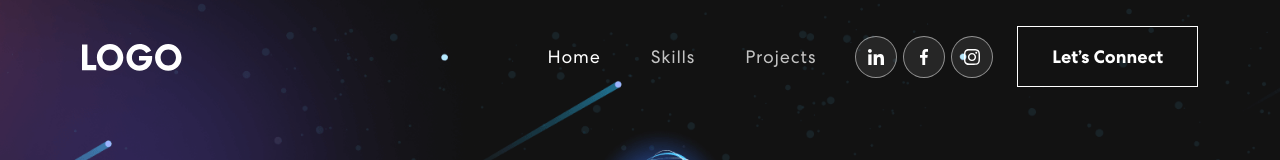
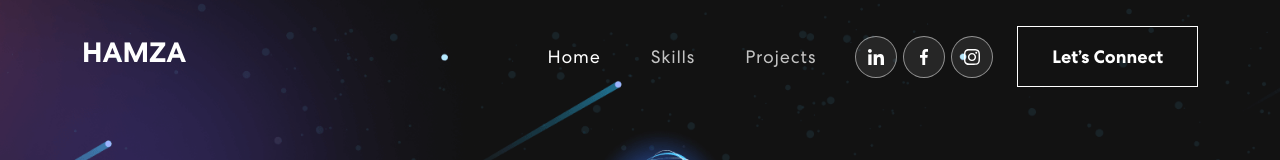
Before and after one commit to HamzaAziz-1/react-portfolio, a React (Create React App) app: page / in a window 1280 px wide. Shown: the top 160 px of the page. Built offline with nearby package versions, Linux system fonts and the light colour scheme; no server answers.

Commit message:
edit logo

```diff
--- a/src/components/Footer.js
+++ b/src/components/Footer.js
@@ -12,18 +12,26 @@ export const Footer = () => {
         <Row className="align-items-center">
           <MailchimpForm />
           <Col size={12} sm={6}>
-            <img src={logo} alt="Logo" />
+            <h1 style={{ color: "white" }}>
+              <strong>HAMZA</strong>
+            </h1>
           </Col>
           <Col size={12} sm={6} className="text-center text-sm-end">
             <div className="social-icon">
-              <a href="#"><img src={navIcon1} alt="Icon" /></a>
-              <a href="#"><img src={navIcon2} alt="Icon" /></a>
-              <a href="#"><img src={navIcon3} alt="Icon" /></a>
+              <a href="#">
+                <img src={navIcon1} alt="Icon" />
+              </a>
+              <a href="#">
+                <img src={navIcon2} alt="Icon" />
+              </a>
+              <a href="#">
+                <img src={navIcon3} alt="Icon" />
+              </a>
             </div>
             <p>Copyright 2022. All Rights Reserved</p>
           </Col>
         </Row>
       </Container>
     </footer>
-  )
+  );
 }
--- a/src/components/NavBar.js
+++ b/src/components/NavBar.js
@@ -37,7 +37,11 @@ export const NavBar = () => {
       <Navbar expand="md" className={scrolled ? "scrolled" : ""}>
         <Container>
           <Navbar.Brand href="/">
-            <img src={logo} alt="Logo" />
+            <h3 style={{color:"white"}}>
+              <strong>
+              HAMZA
+              </strong>
+            </h3>
           </Navbar.Brand>
           <Navbar.Toggle aria-controls="basic-navbar-nav">
             <span className="navbar-toggler-icon"></span>
```
